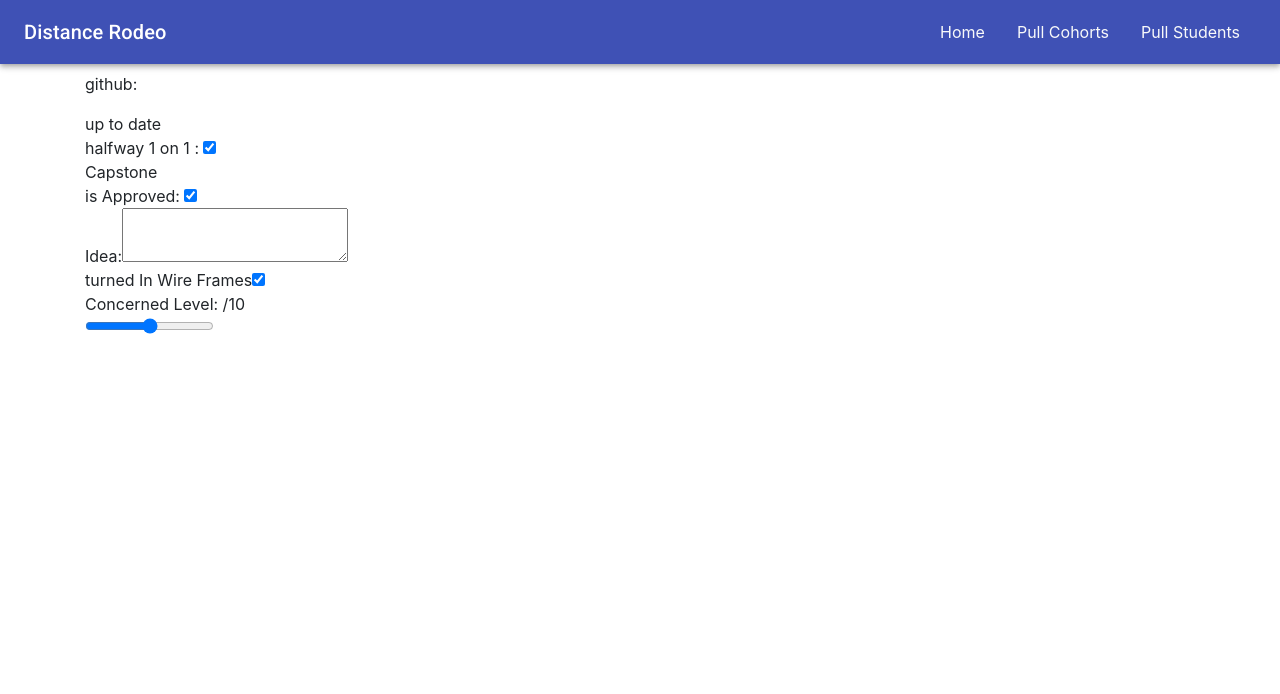
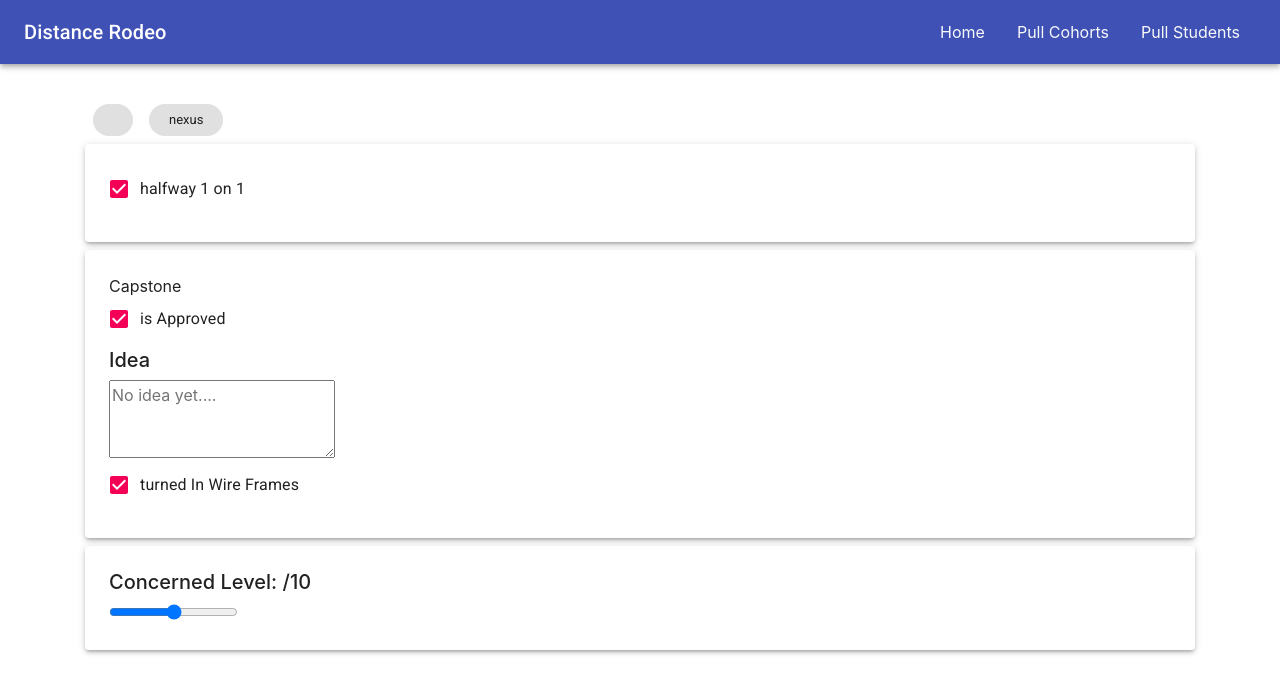
Before and after one commit to mdewey/StudentProgressTracker, a React (Create React App) app in the folder ClientApp/: page /student/1 in a window 1280 px wide. Shown: the top 694 px of the page. Built offline with nearby package versions, Linux system fonts and the light colour scheme; no server answers.

Commit message:
styled student page

```diff
--- a/ClientApp/src/custom.scss
+++ b/ClientApp/src/custom.scss
@@ -12,3 +12,12 @@ code {
   background-color: #1b6ec2;
   border-color: #1861ac;
 }
+
+.student-nav {
+  display: flex;
+  width: 50%;
+  a {
+    padding: 0.5rem;
+    margin: 0.5rem;
+  }
+}
--- a/ClientApp/src/pages/StudentDetails.jsx
+++ b/ClientApp/src/pages/StudentDetails.jsx
@@ -1,7 +1,24 @@
 import React, { useEffect, useState } from 'react'
 import axios from 'axios'
 
+import Paper from '@material-ui/core/Paper'
+import Chip from '@material-ui/core/Chip'
+import FormGroup from '@material-ui/core/FormGroup'
+import FormControlLabel from '@material-ui/core/FormControlLabel'
+import Checkbox from '@material-ui/core/Checkbox'
+import TextareaAutosize from '@material-ui/core/TextareaAutosize'
+import { makeStyles } from '@material-ui/core/styles'
+import LinearProgress from '@material-ui/core/LinearProgress'
+const useStyles = makeStyles(theme => ({
+  section: {
+    padding: theme.spacing(3),
+    marginBottom: theme.spacing(1),
+  },
+}))
+
 const StudentDetails = props => {
+  const classes = useStyles()
+
   const [student, setStudent] = useState({})
   const [report, setReport] = useState({})
   const [isChangePending, setIsChangePending] = useState(false)
@@ -56,61 +73,99 @@ const StudentDetails = props => {
   }, [report, isChangePending])
 
   return (
+    <>
+      <section>
+        {!isChangePending || <LinearProgress color="secondary" />}
+      </section>
       <div>
+        <br />
         <section>
           <h1>{student.fullName}</h1>
-        <section>
-          <p>github: {student.gitHub}</p>
-          <p>{student.pylonId}</p>
+          <nav className="student-nav">
+            <Chip
+              label={student.gitHub}
+              component="a"
+              href={`https://www.github.com/${student.gitHub}`}
+              clickable
+            />
+            <Chip
+              label={'nexus'}
+              component="a"
+              href={`https://nexus.suncoast.io/people/${student.pylonId}/gradebook`}
+              clickable
+            />
+          </nav>
         </section>
-      </section>
-      <section>{isChangePending ? 'changes pending' : 'up to date'}</section>
+
         <section className="reports">
           {/* has1On1: false */}
-        <section>
-          halfway 1 on 1 :{' '}
-          <input
-            type="checkbox"
+          <Paper elevation={3} className={classes.section}>
+            <FormGroup row>
+              <FormControlLabel
+                control={
+                  <Checkbox
+                    name="checkedA"
                     value={report.has1On1}
                     checked={report.has1On1 ?? 'checked'}
                     onChange={e => updateCheckBox(e, 'has1On1')}
                   />
-        </section>
-        <section>
+                }
+                label="halfway 1 on 1"
+              />
+            </FormGroup>
+          </Paper>
+          <Paper elevation={3} className={classes.section}>
             <header>Capstone</header>
             {/* capstoneHasBeenApproved: false */}
             <section>
-            is Approved:{' '}
-            <input
-              type="checkbox"
+              <FormGroup row>
+                <FormControlLabel
+                  control={
+                    <Checkbox
                       value={report.capstoneHasBeenApproved}
                       checked={report.capstoneHasBeenApproved ?? 'checked'}
-              onChange={e => updateCheckBox(e, 'capstoneHasBeenApproved')}
+                      onChange={e =>
+                        updateCheckBox(e, 'capstoneHasBeenApproved')
+                      }
                     />
+                  }
+                  label="is Approved"
+                />
+              </FormGroup>
             </section>
             <section>
               {/* capstoneIdea: null */}
-            Idea:
-            <textarea
+
+              <h5>Idea</h5>
+
+              <TextareaAutosize
+                aria-label="capstone label"
+                rowsMin={3}
+                placeholder="No idea yet...."
                 value={report.capstoneIdea}
                 onChange={e => updateTextArea(e, 'capstoneIdea')}
                 onBlur={e => textBoxBlur(e, 'capstoneIdea')}
               />
             </section>
             <section>
-            {/* turnedInWireFrames: false */}
-            turned In Wire Frames
-            <input
-              type="checkbox"
+              <FormGroup row>
+                <FormControlLabel
+                  control={
+                    <Checkbox
                       value={report.turnedInWireFrames}
                       checked={report.turnedInWireFrames ?? 'checked'}
                       onChange={e => updateCheckBox(e, 'turnedInWireFrames')}
                     />
+                  }
+                  label="turned In Wire Frames"
+                />
+              </FormGroup>
             </section>
-        </section>
-        <section>
+          </Paper>
+          <Paper elevation={3} className={classes.section}>
             {/* concernedLevel: 0 */}
-          <header>Concerned Level: {report.concernedLevel}/10</header>
+            <h5>Concerned Level: {report.concernedLevel}/10</h5>
+
             <input
               type="range"
               name=""
@@ -120,10 +175,11 @@ const StudentDetails = props => {
               min={0}
               max={10}
             />
-        </section>
+          </Paper>
           {/* TODO: cohortId: 1 */}
         </section>
       </div>
+    </>
   )
 }
 
```
Lines whose indentation alone changed are shown as unchanged.
